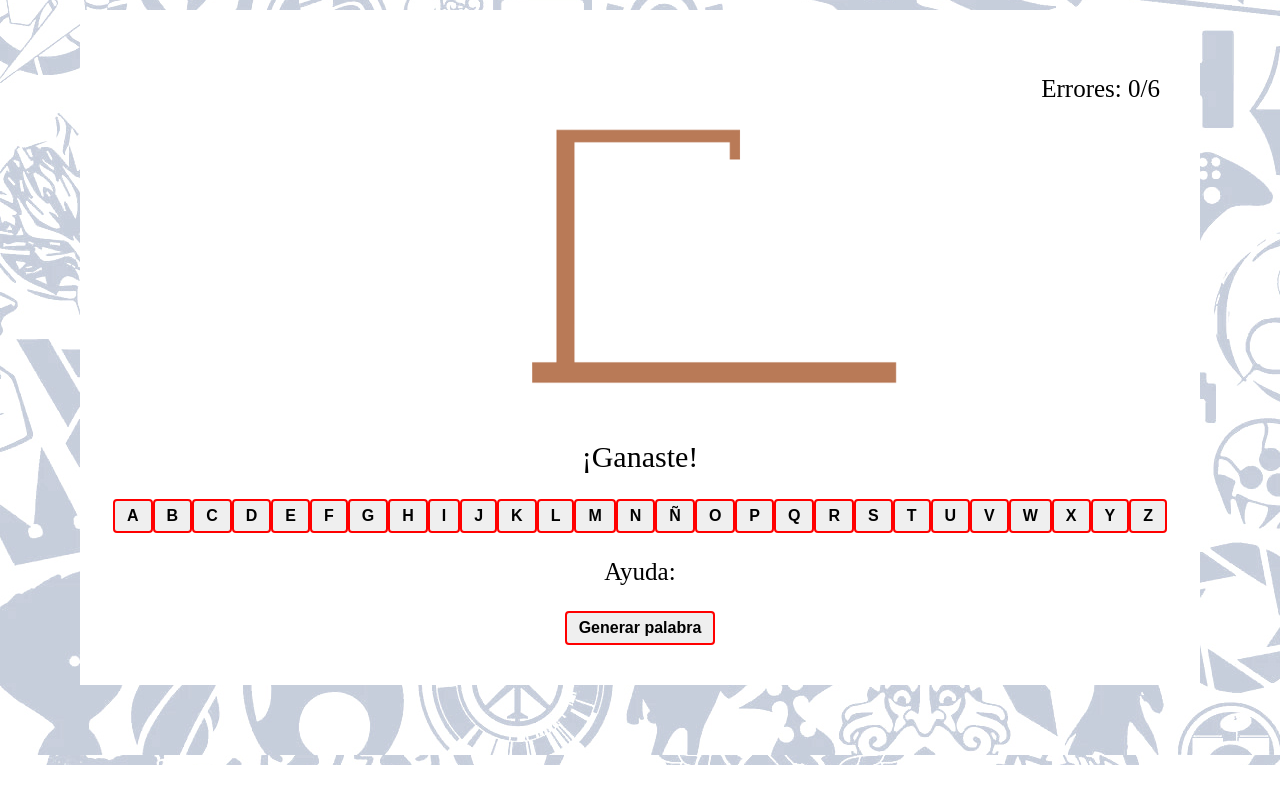
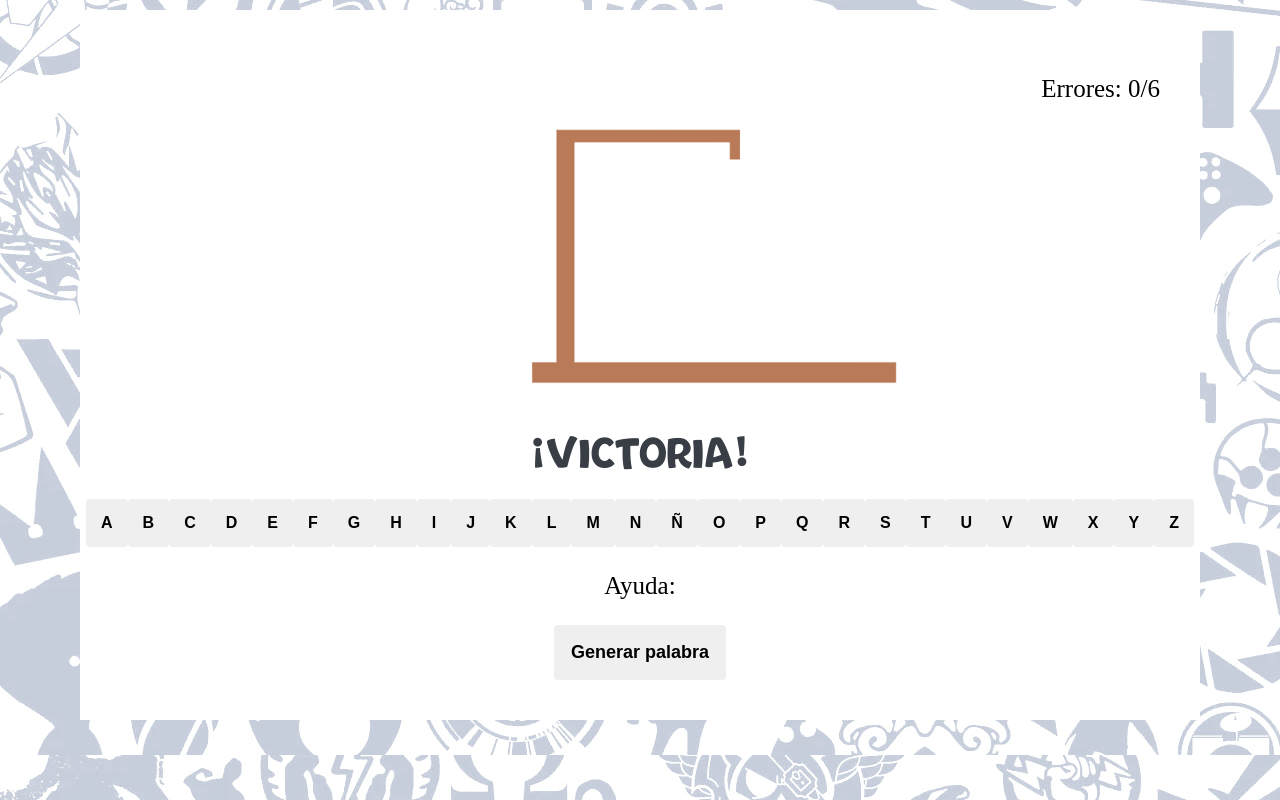
Before and after one commit to Garuyha/ProyectoFinal-Grupo7, a React (Create React App) app in the folder tpfinal/: page /juegoahorcadito in a window 1280 px wide. Shown: the part 325-1125 px from the top of the page. Before the commit the page ends 1090 px from the top, so only its background shows below. Built offline with nearby package versions, Linux system fonts and the light colour scheme.

Commit message:
css hangman parte 1

```diff
--- a/tpfinal/src/componentes/juegos/hangmanFuncion/Hangman.js
+++ b/tpfinal/src/componentes/juegos/hangmanFuncion/Hangman.js
@@ -2,24 +2,24 @@ import React, {useState} from 'react';
 import './css/Hangman.css'
 
 const palabras = [
-    {fruta: "MANZANA", pista: "Es roja"},
-    {fruta: "NARANJA", pista: "Su color le da nombre"},
-    {fruta: "UVA", pista: "Crece en vides"},
-    {fruta: "ANANA", pista: "Puede ir en la pizza, pero a la gente no le gusta"},
-    {fruta: "BANANA", pista: "Tiene mucho potasio"},
-    {fruta: "FRUTILLA", pista: "Existe una serie infantil con su nombre en diminutivo"},
-    {fruta: "KIWI", pista: "Tambien es el nombre de un pajaro incapaz de volar"},
-    {fruta: "TOMATE", pista: "Se la usa en las ensaladas, por lo que se piensa que es una verdura"},
-    {fruta: "ARANDANO", pista: "Es un fruto del bosque"},
-    {fruta: "CEREZA", pista: "Tu sabor de helado favorito"},
-    {fruta: "FRAMBRUESA", pista: "Es roja"},
-    {fruta: "HIGO", pista: "Es roja"},
-    {fruta: "LIMA", pista: "XXXX limon"},
-    {fruta: "LIMON", pista: "Lima XXXXX"},
-    {fruta: "MANDARINA", pista: "Es de color naranja, pero no es una naranja"},
-    {fruta: "MELON", pista: "Cuando hace calor se lo parte y rellena con vino"},
-    {fruta: "MELOCOTON", pista: "Es roja"},
-    {fruta: "PIÑA", pista: "Tambien es como se le dice a una trompada"},
+    {fruta: "MANZANA", pista: "Es roja."},
+    {fruta: "NARANJA", pista: "Su color le da nombre."},
+    {fruta: "UVA", pista: "Crece en vides."},
+    {fruta: "ANANA", pista: "Puede ir en la pizza, pero a la gente no le gusta."},
+    {fruta: "BANANA", pista: "Tiene mucho potasio."},
+    {fruta: "FRUTILLA", pista: "Existe una serie infantil con su nombre en diminutivo."},
+    {fruta: "KIWI", pista: "Tambien es el nombre de un pajaro incapaz de volar."},
+    {fruta: "TOMATE", pista: "Se la usa en las ensaladas, por lo que se piensa que es una verdura."},
+    {fruta: "ARANDANO", pista: "Es un fruto del bosque."},
+    {fruta: "CEREZA", pista: "Un sabor de helado común, pero no es vainilla."},
+    {fruta: "FRAMBRUESA", pista: "Es roja, empieza con F y termina con A."},
+    {fruta: "HIGO", pista: "Rojo por dentro y morado por fuera, ¿qué sera?"},
+    {fruta: "LIMA", pista: "XXXX limon."},
+    {fruta: "LIMON", pista: "Lima XXXXX."},
+    {fruta: "MANDARINA", pista: "Es de color naranja, pero no es una naranja."},
+    {fruta: "MELON", pista: "Cuando hace calor se lo parte y rellena con vino."},
+    {fruta: "DURAZNO", pista: "Tiene una gran y única semilla y suele ser usado para licuados."},
+    {fruta: "PIÑA", pista: "Tambien es como se le dice a una trompada."},
     {fruta: "CABALLO", pista: "Esto no es una fruta ¿Qué hace aquí? Bueno... Montar a ..."}
 ] //diccionario
 
@@ -66,7 +66,7 @@ export default function Hangman() {
             </div>
             <div className='textohangman'>
             {
-                !maskedWord.includes("_")  ? "¡Ganaste!" : "Presione el boton para generar una palabra aleatoria." //En caso de que la palabra ya no contenga "_" aparece el mensaje de victoria
+                !maskedWord.includes("_")  ? "¡VICTORIA!" : "Presione el boton para generar una palabra aleatoria." //En caso de que la palabra ya no contenga "_" aparece el mensaje de victoria
             }
             </div>
             <p className='palabrahangman'>{maskedWord}</p>
@@ -83,7 +83,7 @@ export default function Hangman() {
                                 setWrongLetter(wrongLetter+1);
                             }
                         }
-                    }}>{alphabet}</button>)
+                    }} className='botontecladohangman'>{alphabet}</button>)
                     }
                 </div>
             </div>
@@ -93,13 +93,13 @@ export default function Hangman() {
             }
             </p>
 
-            <h1>
+            <p className='pistahangman'>
             {
                 wrongLetter > 5 ? "La respuesta era: " + word : "" //En caso de que el juego haya terminado y no hayas ganado aparecera el texto de derrota
             }
-            </h1>
+            </p>
             <div className = 'botonhangman'>
-                <button onClick={reinicioTurno}>{wrongLetter > 5 ? "Reintentar":"Generar palabra"}</button>
+                <button onClick={reinicioTurno} className="btnhangman">{wrongLetter > 5 ? "Reintentar":"Generar palabra"}</button>
             </div>
             </div>
 
--- a/tpfinal/src/componentes/juegos/hangmanFuncion/css/Hangman.css
+++ b/tpfinal/src/componentes/juegos/hangmanFuncion/css/Hangman.css
@@ -25,13 +25,28 @@
 }
 
 .textohangman{
-    font-size: 30px;
+    font-family: Bouncy-Thin;
+    font-size: 40px;
     text-align: center;
+    color: #393E46;
 }
 
 .botonhangman{
     text-align: center;
     background: none;
+    color: #393E46;
+}
+
+.btnhangman{
+    border:none;
+    padding: 17px;
+    font-size: 18px;
+}
+
+.btnhangman:hover{
+    background-color: #6D9886;
+    color: #F7F7F7;
+    border: none;
 }
 
 .fondojuegohangman{
@@ -39,3 +54,19 @@
     margin: 80px;
     padding: 40px 0px 40px 0px;
 }
+
+.botontecladohangman{
+    padding: 15px;
+    border: none;
+}
+
+.botontecladohangman:hover{
+    padding: 15px;
+    background: #6D9886;
+    border: none;
+}
+
+@font-face{
+    font-family: Bouncy-Thin;
+    src: url('../fuentes/Bouncy-Thin-PERSONAL_USE_ONLY_1.ttf');
+}
```
Also changed, not shown: tpfinal/src/componentes/juegos/hangmanFuncion/fuentes/Bouncy-Black-PERSONAL_USE_ONLY.ttf (added), tpfinal/src/componentes/juegos/hangmanFuncion/fuentes/Bouncy-Thin-PERSONAL_USE_ONLY_1.ttf (added).
